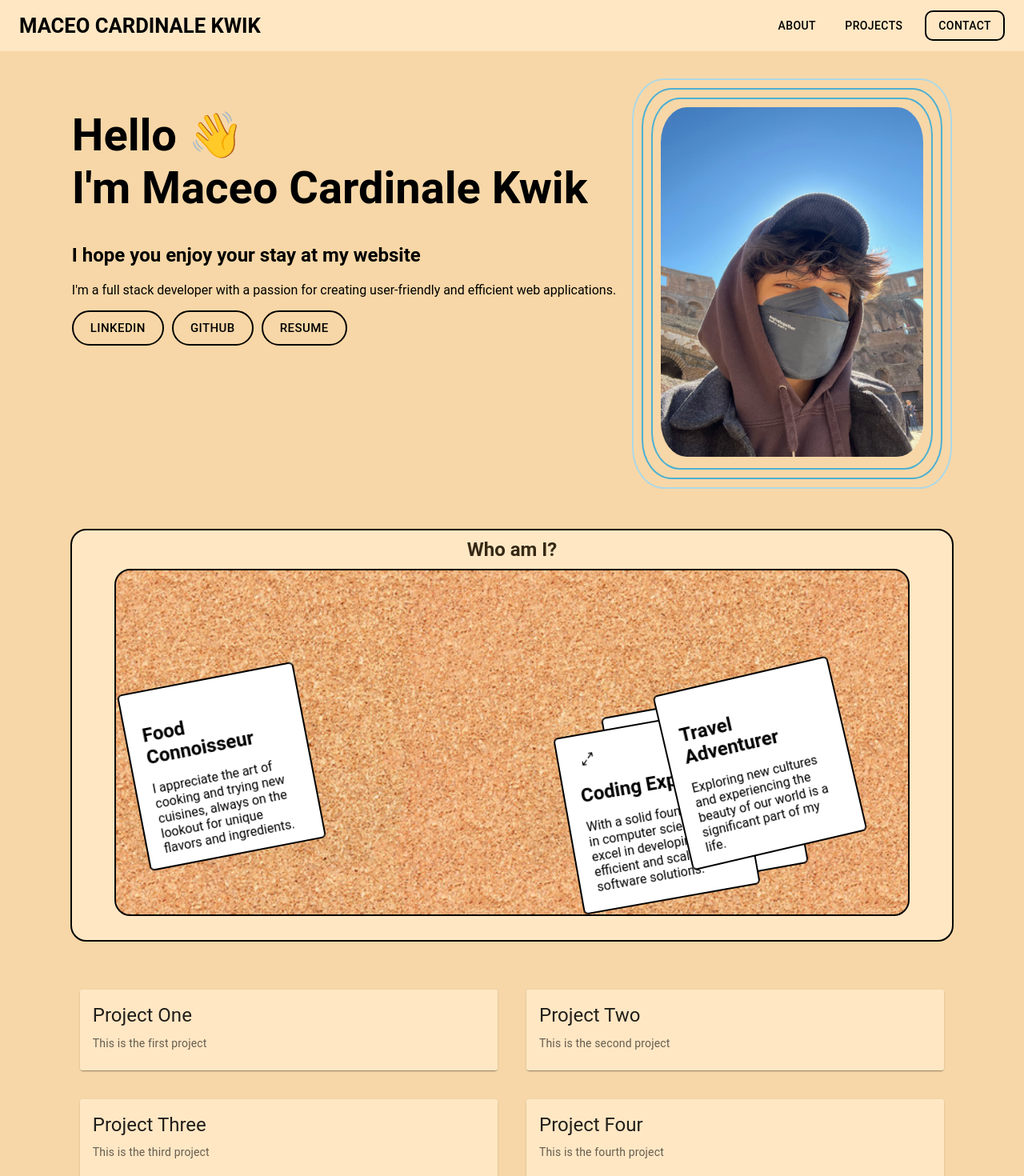
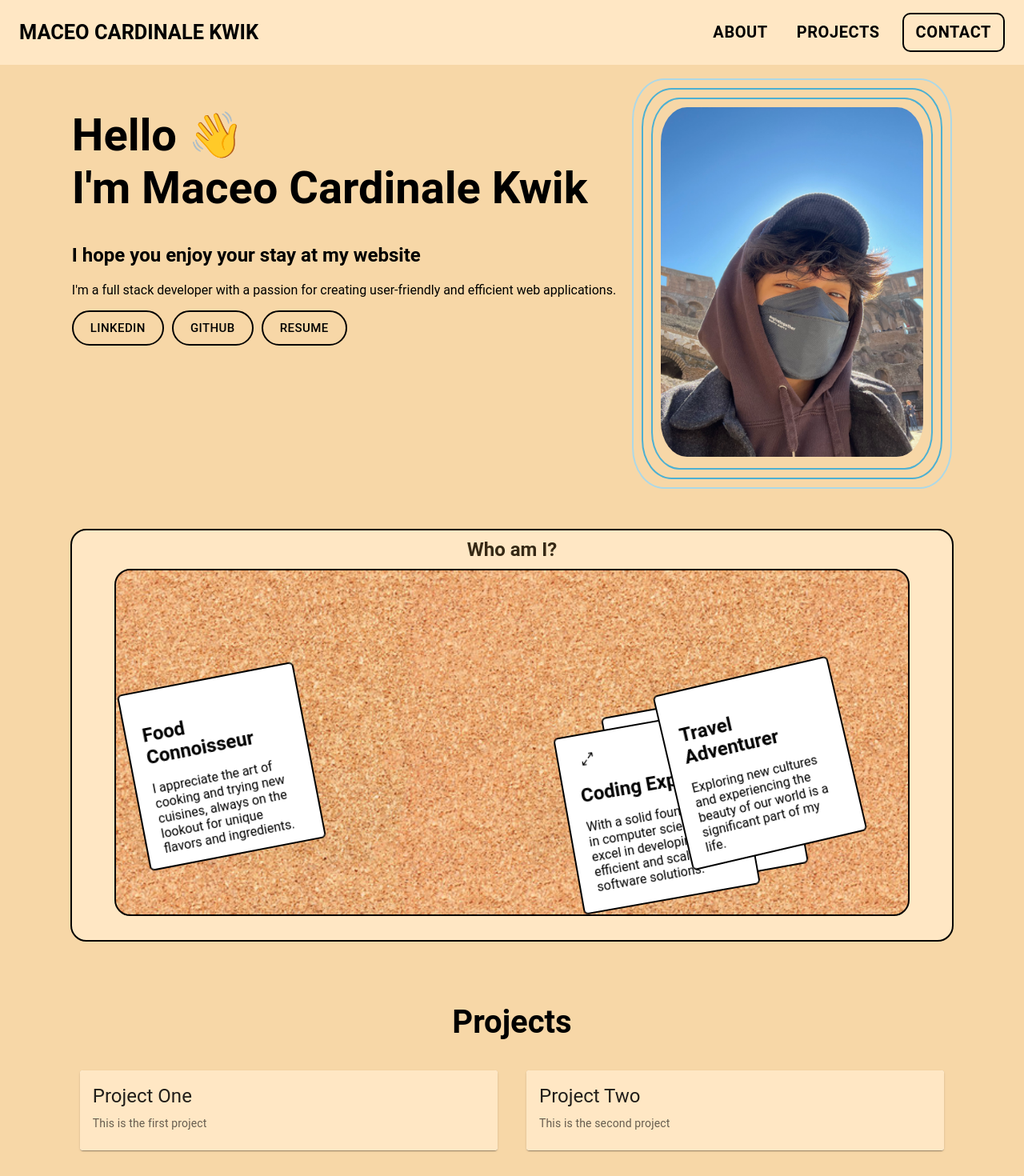
Before and after one commit to maceoCK/maceoCK.github.io, a React (Vite) app: page / in a window 1280 px wide. Shown: the top 1470 px of the page at 80% size. Built offline with nearby package versions, Linux system fonts and the light colour scheme.

Commit message:
localized the styling

```diff
--- a/src/components/Contact/Contact.css
+++ b/src/components/Contact/Contact.css
@@ -1,3 +1,4 @@
+.contact-container {
     .buttonBorder1 {
         border: 2px solid #add8e6;
         border-radius: 10px;
@@ -28,3 +29,4 @@
         align-items: center;
         justify-content: center;
     }
+}
--- /dev/null
+++ b/src/components/Projects/Projects.css
@@ -0,0 +1,11 @@
+.projects-container {
+    .projects-title {
+        font-size: 20px;
+        font-weight: bold;
+        text-decoration: none;
+        color: black;
+        display: flex;
+        justify-content: center;
+        align-items: center;
+    }
+}
--- a/src/components/Projects/Projects.tsx
+++ b/src/components/Projects/Projects.tsx
@@ -3,6 +3,7 @@ import { Grid } from "@mui/material";
 import Card from "@mui/material/Card";
 import CardContent from "@mui/material/CardContent";
 import Typography from "@mui/material/Typography";
+import "./Projects.css";
 
 interface Project {
     id: string;
@@ -47,6 +48,9 @@ const Projects: React.FC<{ projectsRef: React.RefObject<HTMLDivElement> }> = ({
 
     return (
         <div ref={projectsRef} className="projects-container">
+            <div className="projects-title">
+                <h1>Projects</h1>
+            </div>
             <Grid container spacing={2}>
                 {projectsData.map((project, index) => (
                     <Grid
--- a/src/components/common/Card/Card.css
+++ b/src/components/common/Card/Card.css
@@ -1,3 +1,4 @@
+.card-container {
     .card {
         position: absolute;
         width: 180px;
@@ -54,3 +55,4 @@
       width: 16px; */
         }
     }
+}
--- a/src/components/common/Card/Card.tsx
+++ b/src/components/common/Card/Card.tsx
@@ -58,6 +58,7 @@ const Card = forwardRef<HTMLDivElement, Project>(
         }, [color, accent]);
 
         return (
+            <div className="card-container">
                 <motion.div
                     className="card"
                     layout
@@ -77,6 +78,7 @@ const Card = forwardRef<HTMLDivElement, Project>(
                     </Link>
                     <p style={{ flex: 1 }}>{title}</p>
                 </motion.div>
+            </div>
         );
     }
 );
--- a/src/components/common/Footer/Footer.tsx
+++ b/src/components/common/Footer/Footer.tsx
@@ -3,6 +3,7 @@ import "./Footer.css";
 
 const Footer: React.FC = () => {
     return (
+        <div className="footer-container">
             <AppBar
                 position="static"
                 className="footer"
@@ -21,6 +22,7 @@ const Footer: React.FC = () => {
                     </p>
                 </Toolbar>
             </AppBar>
+        </div>
     );
 };
 
--- a/src/components/common/Header/Header.css
+++ b/src/components/common/Header/Header.css
@@ -1,17 +1,35 @@
+.header-container {
     .Link {
         text-decoration: none;
         color: black;
     }
 
+    .title-container {
+        display: flex;
+        align-items: center;
+        cursor: pointer;
+        font-weight: bold;
+        flex-grow: 1;
+    }
+
     .title {
-    font-size: 30px;
+        font-size: calc(1.2vw + 10px); /* Dynamically resizes with window size */
         font-weight: bold;
         text-decoration: none;
         color: black;
     }
+
+    .button-container {
+        display: flex;
+        gap: 20px;
+        font-size: 20px;
+        align-items: center;
+    }
+
     .button {
         font-size: 20px;
         font-weight: bold;
         text-decoration: none;
         color: black;
     }
+}
--- a/src/components/common/Header/Header.tsx
+++ b/src/components/common/Header/Header.tsx
@@ -18,6 +18,7 @@ const Header: React.FC<HeaderProps> = ({
         ref.current.scrollIntoView({ behavior: "smooth" });
     };
     return (
+        <div className="header-container">
             <AppBar
                 position="static"
                 style={{
@@ -32,27 +33,12 @@ const Header: React.FC<HeaderProps> = ({
             >
                 <Toolbar>
                     <div
-                    className="title"
+                        className="title-container"
                         onClick={() => scrollToRef(topRef)}
-                    style={{
-                        flexGrow: 1,
-                        display: "flex",
-                        alignItems: "center",
-                        cursor: "pointer",
-                        fontSize: "1.6rem",
-                        fontWeight: "bold",
-                    }}
                     >
-                    MACEO CARDINALE KWIK
+                        <p className="title">MACEO CARDINALE KWIK</p>
                     </div>
-                <div
-                    style={{
-                        display: "flex",
-                        gap: "20px",
-                        fontSize: "20px",
-                        alignItems: "center",
-                    }}
-                >
+                    <div className="button-container">
                         <Button
                             className="button"
                             onClick={() => {
@@ -63,7 +49,10 @@ const Header: React.FC<HeaderProps> = ({
                                     });
                                 }
                             }}
-                        style={{ color: "black", backgroundColor: "paleblue" }}
+                            style={{
+                                color: "black",
+                                backgroundColor: "paleblue",
+                            }}
                         >
                             About
                         </Button>
@@ -72,12 +61,16 @@ const Header: React.FC<HeaderProps> = ({
                             onClick={() => {
                                 if (projectsRef.current) {
                                     window.scrollTo({
-                                    top: projectsRef.current.offsetTop - 100,
+                                        top:
+                                            projectsRef.current.offsetTop - 100,
                                         behavior: "smooth",
                                     });
                                 }
                             }}
-                        style={{ color: "black", backgroundColor: "paleblue" }}
+                            style={{
+                                color: "black",
+                                backgroundColor: "paleblue",
+                            }}
                         >
                             Projects
                         </Button>
@@ -97,6 +90,7 @@ const Header: React.FC<HeaderProps> = ({
                     </div>
                 </Toolbar>
             </AppBar>
+        </div>
     );
 };
 
--- a/src/components/home/Home.css
+++ b/src/components/home/Home.css
@@ -1,3 +1,4 @@
+.home-container {
     .info-container {
         display: flex;
         flex-direction: row;
@@ -63,3 +64,4 @@
     .name {
         margin-top: 0px;
     }
+}
--- a/src/components/home/Home.tsx
+++ b/src/components/home/Home.tsx
@@ -4,7 +4,7 @@ import { Button } from "@mui/material";
 
 const App: React.FC = () => {
     return (
-        <div>
+        <div className="home-container">
             <div className="info-container">
                 <div className="info">
                     <h1 className="info-title hello">Hello 👋</h1>
```
Lines whose indentation alone changed are shown as unchanged.
